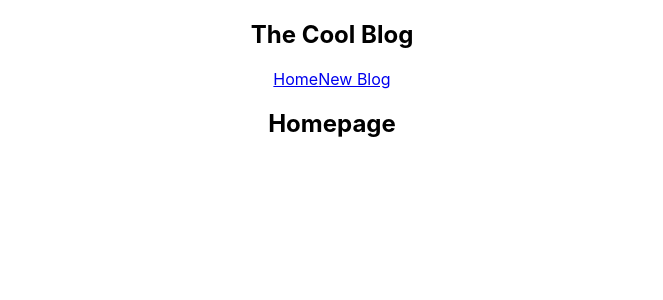
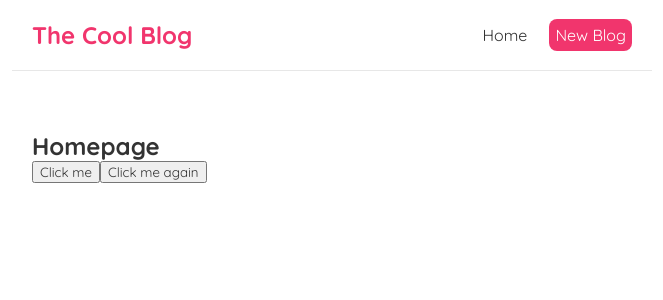
Before and after one commit to LashondaM/cool-blog, a React (Create React App) app: page / in a window 1280 px wide. Shown: the top 300 px of the page, without its empty margins (308-971 px from the left). Built offline with nearby package versions, Linux system fonts and the light colour scheme.

Commit message:
Adding Styles & Click Events

```diff
--- a/src/App.css
+++ /dev/null
@@ -1,38 +0,0 @@
-.App {
-  text-align: center;
-}
-
-.App-logo {
-  height: 40vmin;
-  pointer-events: none;
-}
-
-@media (prefers-reduced-motion: no-preference) {
-  .App-logo {
-    animation: App-logo-spin infinite 20s linear;
-  }
-}
-
-.App-header {
-  background-color: #282c34;
-  min-height: 100vh;
-  display: flex;
-  flex-direction: column;
-  align-items: center;
-  justify-content: center;
-  font-size: calc(10px + 2vmin);
-  color: white;
-}
-
-.App-link {
-  color: #61dafb;
-}
-
-@keyframes App-logo-spin {
-  from {
-    transform: rotate(0deg);
-  }
-  to {
-    transform: rotate(360deg);
-  }
-}
--- a/src/App.js
+++ b/src/App.js
@@ -1,4 +1,3 @@
-import './App.css';
 import Navbar from './Navbar';
 import Home from './Home';
 
--- a/src/Home.js
+++ b/src/Home.js
@@ -1,7 +1,18 @@
 const Home = () => {
+
+    const handleClick = (e) => {
+        console.log('hello yall', e);
+    }
+
+    const handleClickAgain = (name, e) => {
+        console.log('hello ' + name, e.target);
+    }
+
     return (
         <div className="home">
             <h2>Homepage</h2>
+            <button onClick={handleClick}>Click me</button>
+            <button onClick={(e) => handleClickAgain('luigi', e)}>Click me again</button> {/* anonymous function */}
         </div>
      );
 }
--- a/src/Navbar.js
+++ b/src/Navbar.js
@@ -5,7 +5,11 @@
             <h1>The Cool Blog</h1>
             <div className="links">
                 <a href="/">Home</a>
-                <a href="/create">New Blog</a>
+                <a href="/create" style={{
+                    color: "white",
+                    backgroundColor: '#f1356d',
+                    borderRadius: '8px'
+                }}>New Blog</a>
             </div>
         </nav>
      );
--- a/src/index.css
+++ b/src/index.css
@@ -1,13 +1,34 @@
-body {
+@import url('https://fonts.googleapis.com/css2?family=Quicksand:wght@300;400;500;600;700&display=swap');
+
+* {
   margin: 0;
-  font-family: -apple-system, BlinkMacSystemFont, 'Segoe UI', 'Roboto', 'Oxygen',
-    'Ubuntu', 'Cantarell', 'Fira Sans', 'Droid Sans', 'Helvetica Neue',
-    sans-serif;
-  -webkit-font-smoothing: antialiased;
-  -moz-osx-font-smoothing: grayscale;
+  font-family: "Quicksand";
+  color: #333;
 }
-
-code {
-  font-family: source-code-pro, Menlo, Monaco, Consolas, 'Courier New',
-    monospace;
+.navbar {
+  padding: 20px;
+  display: flex;
+  align-items: center;
+  max-width: 600px;
+  margin: 0 auto;
+  border-bottom: 1px solid #e7e7e7;
 }
+.navbar h1 {
+  color: #f1356d;
+}
+.navbar .links {
+  margin-left: auto;
+}
+.navbar a {
+  margin-left: 16px;
+  text-decoration: none;
+  padding: 6px;
+}
+.navbar a:hover {
+  color: #f1356d;
+}
+.content {
+  max-width: 600px;
+  margin: 40px auto;
+  padding: 20px;
+}
```
